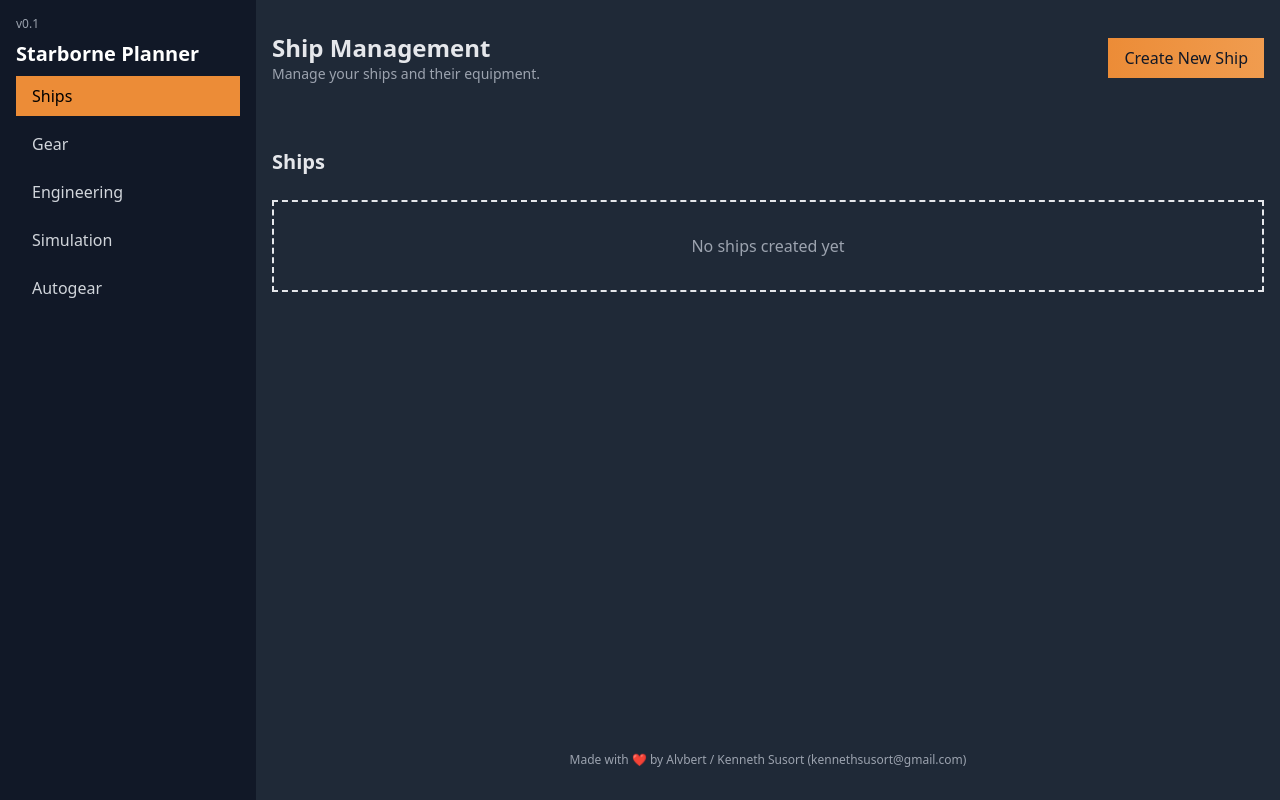
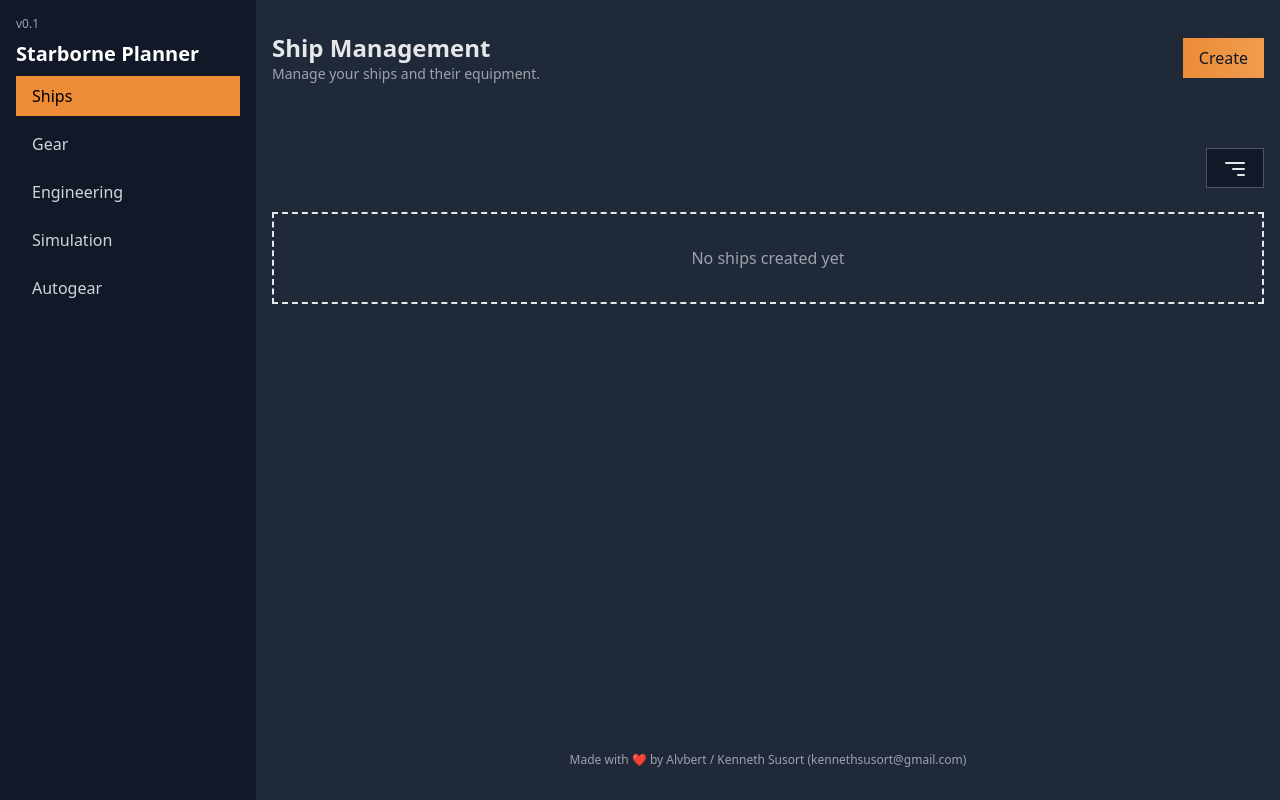
Before and after one commit to TheSusort/starborne-frontiers-calculator, a React (Create React App) app: page /ships in a window 1280 px wide. Built offline with nearby package versions, Linux system fonts and the light colour scheme.

Commit message:
[FEATURE] filter panel

```diff
--- /dev/null
+++ b/src/components/filters/FilterPanel.tsx
@@ -0,0 +1,87 @@
+import React from 'react';
+import { Button } from '../ui/Button';
+import { FilterIcon } from '../ui/icons/FilterIcon';
+import { Offcanvas } from '../layout/Offcanvas';
+import { Select } from '../ui/Select';
+
+export interface FilterOption {
+    label: string;
+    value: string;
+}
+
+export interface FilterConfig {
+    id: string;
+    label: string;
+    options: FilterOption[];
+    value: string;
+    onChange: (value: string) => void;
+}
+
+interface Props {
+    filters: FilterConfig[];
+    isOpen: boolean;
+    onToggle: () => void;
+    onClear: () => void;
+    hasActiveFilters: boolean;
+}
+
+export const FilterPanel: React.FC<Props> = ({
+    filters,
+    isOpen,
+    onToggle,
+    onClear,
+    hasActiveFilters
+}) => {
+    return (
+        <>
+            <div className="flex flex-col space-y-4">
+                <div className="flex justify-between items-center">
+                    {hasActiveFilters && (
+                        <Button variant="secondary" onClick={onClear}>
+                            Clear Filters
+                        </Button>
+                    )}
+                    <Button variant="secondary" className="ml-auto" onClick={onToggle}>
+                        <FilterIcon />
+                    </Button>
+                </div>
+            </div>
+
+            <Offcanvas
+                isOpen={isOpen}
+                onClose={onToggle}
+                title="Filters"
+            >
+                <div className="space-y-4">
+                    {filters.map((filter) => (
+                        <div key={filter.id}>
+                            <label className="block text-sm font-medium text-gray-300 mb-2">
+                                {filter.label}
+                            </label>
+                            <Select
+                                value={filter.value}
+                                onChange={(e) => filter.onChange(e.target.value)}
+                                className="w-full"
+                                options={filter.options}
+                                noDefaultSelection
+                                defaultOption={`All ${filter.label}s`}
+                            />
+                        </div>
+                    ))}
+
+                    {hasActiveFilters && (
+                        <div className="pt-4">
+                            <Button
+                                variant="secondary"
+                                fullWidth
+                                onClick={onClear}
+                            >
+                                Clear Filters
+                            </Button>
+                        </div>
+                    )}
+                </div>
+            </Offcanvas>
+        </>
+    );
+};
--- a/src/components/gear/GearInventory.tsx
+++ b/src/components/gear/GearInventory.tsx
@@ -2,10 +2,9 @@ import React, { useState, useMemo } from 'react';
 import { GearPiece } from '../../types/gear';
 import { GearSetName, GearSlotName, GEAR_SETS, GEAR_SLOTS } from '../../constants';
 import { GearPieceDisplay } from './GearPieceDisplay';
-import { Button, Select } from '../ui';
+import { Button } from '../ui';
 import { CloseIcon } from '../ui/icons/CloseIcon';
-import { Offcanvas } from '../layout/Offcanvas';
-import { FilterIcon } from '../ui/icons/FilterIcon';
+import { FilterPanel, FilterConfig } from '../filters/FilterPanel';
 
 interface Props {
     inventory: GearPiece[];
@@ -26,6 +25,13 @@ export const GearInventory: React.FC<Props> = ({
     const [selectedType, setSelectedType] = useState<GearSlotName | ''>('');
     const [isFilterOpen, setIsFilterOpen] = useState(false);
 
+    const hasActiveFilters = Boolean(selectedSet || selectedType);
+
+    const clearFilters = () => {
+        setSelectedSet('');
+        setSelectedType('');
+    };
+
     const filteredInventory = useMemo(() => {
         return inventory.filter(piece => {
             const matchesSet = !selectedSet || piece.setBonus === selectedSet;
@@ -44,67 +50,38 @@ export const GearInventory: React.FC<Props> = ({
         return Array.from(types);
     }, [inventory]);
 
+    const filters: FilterConfig[] = [
+        {
+            id: 'set',
+            label: 'Set',
+            value: selectedSet,
+            onChange: (value) => setSelectedSet(value as GearSetName),
+            options: uniqueSets.map(set => ({
+                value: set,
+                label: GEAR_SETS[set].name
+            }))
+        },
+        {
+            id: 'type',
+            label: 'Type',
+            value: selectedType,
+            onChange: (value) => setSelectedType(value as GearSlotName),
+            options: uniqueTypes.map(type => ({
+                value: type,
+                label: GEAR_SLOTS[type].label
+            }))
+        }
+    ];
+
     return (
         <div className="space-y-6">
-            <div className="flex flex-col space-y-4">
-                <div className="flex justify-between items-center">
-                    <h3 className="text-xl font-semibold text-gray-200">
-                        Inventory ({filteredInventory.length})
-                    </h3>
-                    <Button variant="secondary" onClick={() => setIsFilterOpen(!isFilterOpen)}>
-                        <FilterIcon />
-                    </Button>
-                </div>
-            </div>
-
-            <Offcanvas
+            <FilterPanel
+                filters={filters}
                 isOpen={isFilterOpen}
-                onClose={() => setIsFilterOpen(false)}
-                title="Filters"
-            >
-                <div className="space-y-4">
-                    <div>
-                        <label className="block text-sm font-medium text-gray-300 mb-2">
-                            Set
-                        </label>
-                        <Select
-                            value={selectedSet}
-                            onChange={(e) => setSelectedSet(e.target.value as GearSetName)}
-                            className="w-full"
-                            options={uniqueSets.map(set => ({ value: set, label: GEAR_SETS[set].name }))}
-                            noDefaultSelection
-                            defaultOption="All Sets"
-                        />
-                    </div>
-
-                    <div>
-                        <label className="block text-sm font-medium text-gray-300 mb-2">
-                            Type
-                        </label>
-                        <Select
-                            value={selectedType}
-                            onChange={(e) => setSelectedType(e.target.value as GearSlotName)}
-                            className="w-full"
-                            options={uniqueTypes.map(type => ({ value: type, label: GEAR_SLOTS[type].label }))}
-                            noDefaultSelection
-                            defaultOption="All Types"
-                        />
-                    </div>
-
-                    <div className="pt-4">
-                        <Button
-                            variant="secondary"
-                            fullWidth
-                            onClick={() => {
-                                setSelectedSet('');
-                                setSelectedType('');
-                            }}
-                        >
-                            Clear Filters
-                        </Button>
-                    </div>
-                </div>
-            </Offcanvas>
+                onToggle={() => setIsFilterOpen(!isFilterOpen)}
+                onClear={clearFilters}
+                hasActiveFilters={hasActiveFilters}
+            />
 
             {
                 filteredInventory.length === 0 ? (
--- a/src/components/ship/ShipInventory.tsx
+++ b/src/components/ship/ShipInventory.tsx
@@ -1,9 +1,11 @@
-import React, { useState } from 'react';
+import React, { useMemo, useState } from 'react';
 import { Ship } from '../../types/ship';
 import { GearPiece } from '../../types/gear';
 import { useInventory } from '../../hooks/useInventory';
 import { ShipCard } from './ShipCard';
-import { GearSlotName } from '../../constants';
+import { FactionName, FACTIONS, GearSlotName } from '../../constants';
+import { FilterPanel, FilterConfig } from '../filters/FilterPanel';
+
 interface Props {
     ships: Ship[];
     onRemove: (id: string) => void;
@@ -15,19 +17,59 @@ interface Props {
 
 export const ShipInventory: React.FC<Props> = ({ ships, onRemove, onEdit, onEquipGear, onRemoveGear, availableGear }) => {
     const [hoveredGear, setHoveredGear] = useState<GearPiece | null>(null);
+    const [isFilterOpen, setIsFilterOpen] = useState(false);
+    const [selectedFaction, setSelectedFaction] = useState<FactionName | ''>('');
+
+    const filteredInventory = useMemo(() => {
+        return ships.filter(ship => {
+            const matchesFaction = !selectedFaction || ship.faction === selectedFaction;
+            return matchesFaction;
+        });
+    }, [ships, selectedFaction]);
+
+    const uniqueFactions = useMemo(() => {
+        const factions = new Set(ships.map(ship => ship.faction));
+        return Array.from(factions);
+    }, [ships]);
+
     const { getGearPiece } = useInventory();
+
+    const hasActiveFilters = Boolean(selectedFaction);
+
+    const filters: FilterConfig[] = [
+        {
+            id: 'faction',
+            label: 'Faction',
+            value: selectedFaction,
+            onChange: (value) => setSelectedFaction(value as FactionName),
+            options: uniqueFactions.map(faction => ({
+                value: faction,
+                label: FACTIONS[faction].name
+            }))
+        }
+    ];
+
+    const clearFilters = () => {
+        setSelectedFaction('');
+    };
 
     return (
         <div className="space-y-6">
-            <h3 className="text-xl font-semibold text-gray-200">Ships</h3>
+            <FilterPanel
+                filters={filters}
+                isOpen={isFilterOpen}
+                onToggle={() => setIsFilterOpen(!isFilterOpen)}
+                onClear={clearFilters}
+                hasActiveFilters={hasActiveFilters}
+            />
 
-            {ships.length === 0 ? (
+            {filteredInventory.length === 0 ? (
                 <div className="text-center py-8 text-gray-400 bg-dark-lighter  border-2 border-dashed">
-                    No ships created yet
+                    {ships.length === 0 ? 'No ships created yet' : 'No matching ships found'}
                 </div>
             ) : (
                 <div className="grid grid-cols-1 sm:grid-cols-2 lg:grid-cols-3 xl:grid-cols-4 gap-4">
-                    {ships.map(ship => (
+                    {filteredInventory.map(ship => (
                         <ShipCard
                             key={ship.id}
                             ship={ship}
--- a/src/pages/EngineeringStatsPage.tsx
+++ b/src/pages/EngineeringStatsPage.tsx
@@ -35,7 +35,7 @@ export const EngineeringStatsPage: React.FC = () => {
             title="Engineering Stats Management"
             description="Manage your engineering stats."
             action={{
-                label: isFormVisible ? 'Hide Form' : 'Create New Engineering Stats',
+                label: isFormVisible ? 'Hide Form' : 'Create',
                 onClick: () => {
                     if (editingStats) {
                         setEditingStats(undefined);
--- a/src/pages/GearPage.tsx
+++ b/src/pages/GearPage.tsx
@@ -58,7 +58,7 @@ export const GearPage: React.FC = () => {
             title="Gear Management"
             description="Manage your gear and its stats."
             action={{
-                label: isFormVisible ? 'Hide Form' : 'Create New Gear',
+                label: isFormVisible ? 'Hide Form' : 'Create',
                 onClick: () => {
                     if (editingPiece) {
                         setEditingPiece(undefined);
--- a/src/pages/ShipsPage.tsx
+++ b/src/pages/ShipsPage.tsx
@@ -36,7 +36,7 @@ export const ShipsPage: React.FC = () => {
             title="Ship Management"
             description="Manage your ships and their equipment."
             action={{
-                label: isFormVisible ? 'Hide Form' : 'Create New Ship',
+                label: isFormVisible ? 'Hide Form' : 'Create',
                 onClick: () => {
                     if (editingShip) {
                             setEditingShip(undefined);
```
